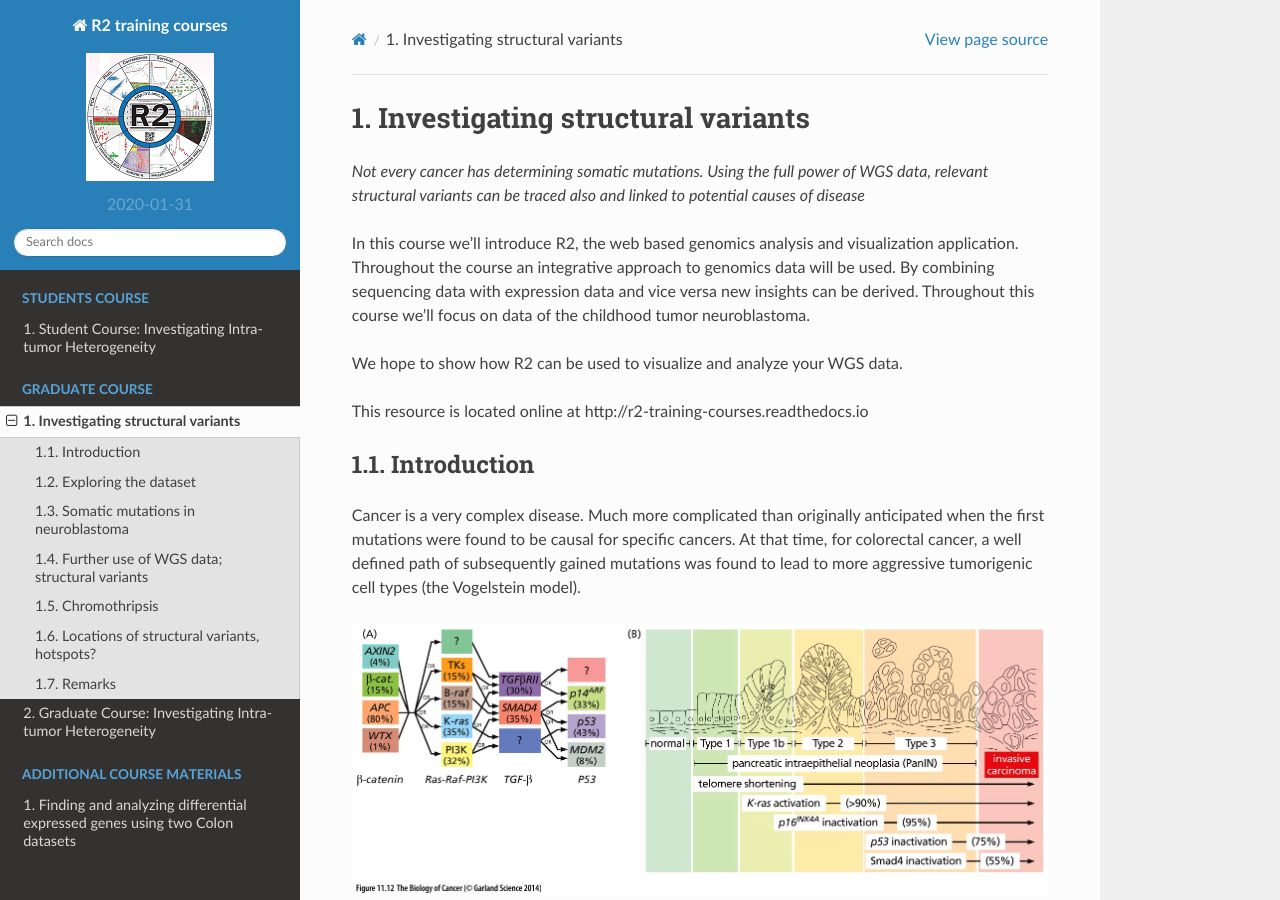
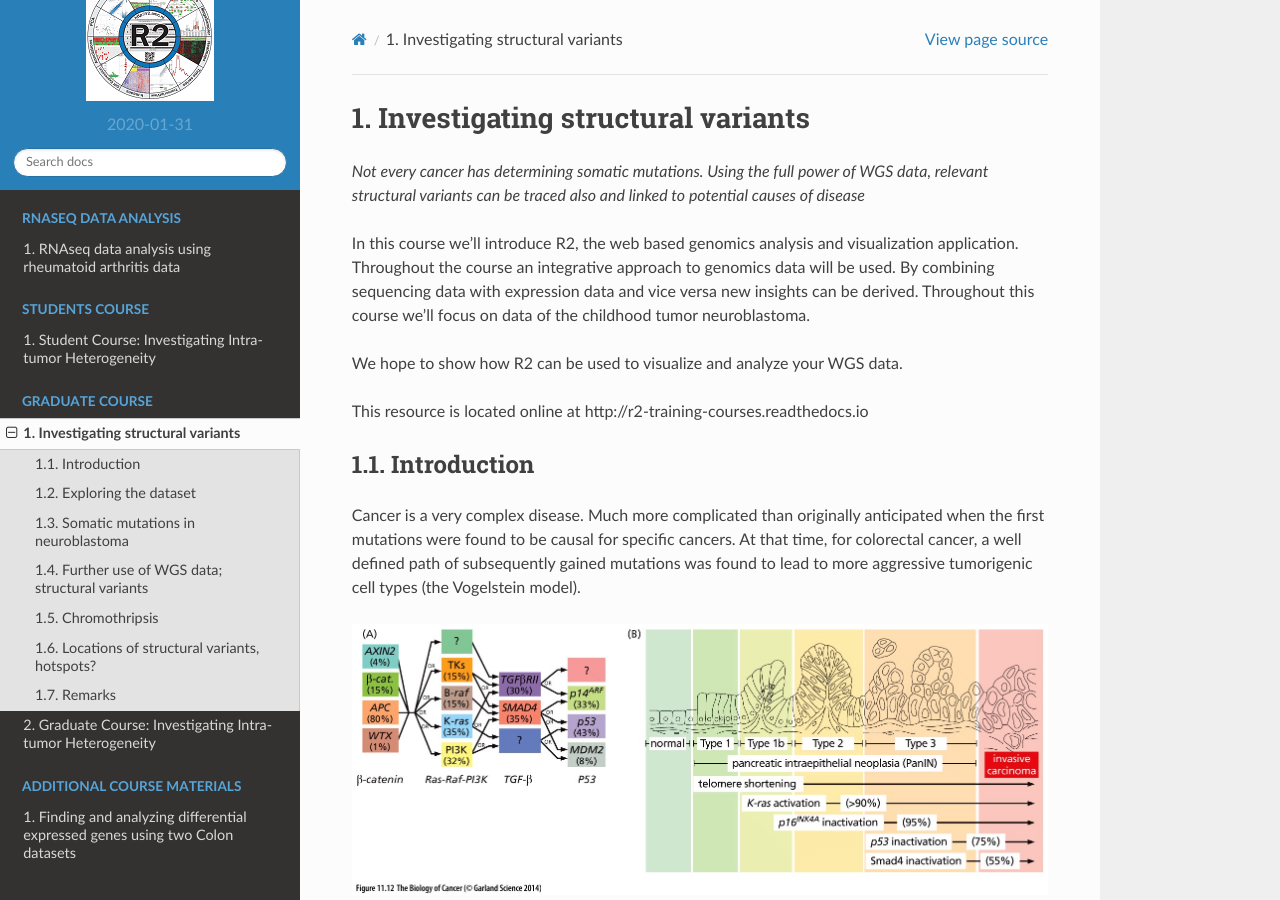
Before and after one commit to antronerds/r2-training-courses, a Sphinx documentation site: the page built from docs/Finding_structural_variants.md, in a window 1280 px wide and 900 px high. Built offline with Sphinx 7.4.7 and the Read the Docs theme 2.0.0, drawn with Linux system fonts in a browser that asks for light colours; pages that are not in the unit, such as notebooks, are missing from menus.

Commit message:
Update index.rst
Adapted name of new file

```diff
--- a/docs/index.rst
+++ b/docs/index.rst
@@ -13,7 +13,7 @@
    :numbered: 3
    :caption: RNAseq data analysis
 
-   RNA_seq_data_analysis_-_Using_Rheumatoid_Arthritis_Data
+   RNA_seq_data_analysis_-_Using_Rheumatoid_Arthritis_data
 
 .. toctree::
    :maxdepth: 2
```
